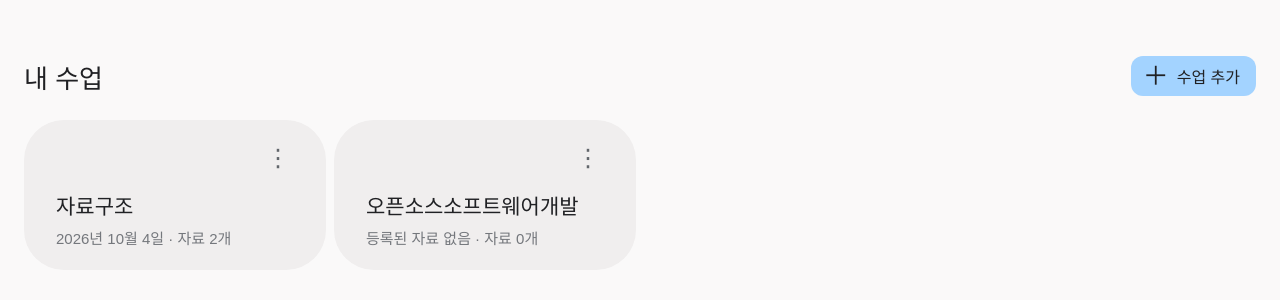
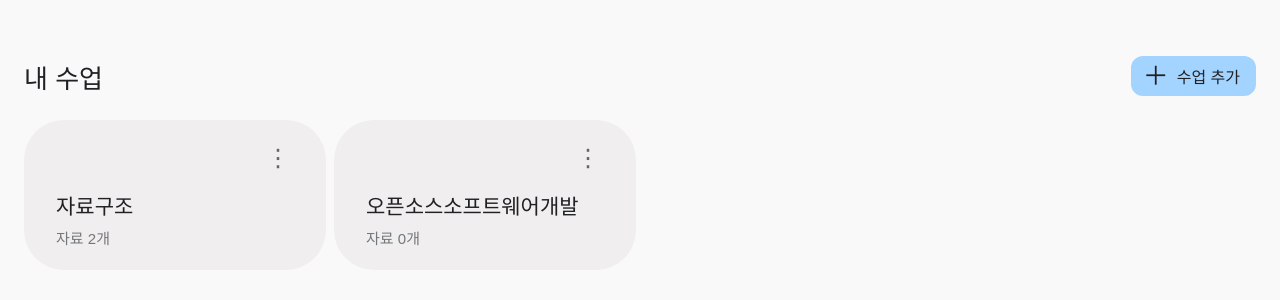
Before and after one commit to minmul07/main-branch, a React (Vite) app in the folder frontend/: page / in a window 1280 px wide. Shown: the top 300 px of the page. Built offline with nearby package versions, Linux system fonts and the light colour scheme.

Commit message:
feat: 각 과목 카드에 자료 개수만 나타나도록 변경

```diff
--- a/frontend/src/App.tsx
+++ b/frontend/src/App.tsx
@@ -77,12 +77,6 @@ function App() {
       <ul className="notebook-grid" aria-label="과목 목록">
         {subjects.map((subject) => {
           const documents = mockDocuments.filter((document) => document.subject_id === subject.id)
-          const latestUpload = documents.map((document) => document.uploaded_at).sort().at(-1)
-          const date = latestUpload
-            ? new Intl.DateTimeFormat('ko-KR', {
-                year: 'numeric', month: 'long', day: 'numeric', timeZone: 'Asia/Seoul',
-              }).format(new Date(latestUpload))
-            : '등록된 자료 없음'
 
           return (
             <li
@@ -118,7 +112,7 @@ function App() {
               </div>
               <div className="notebook-card-text">
                 <h2 title={subject.name}>{subject.name}</h2>
-                <p>{date}<span aria-hidden="true"> · </span>자료 {documents.length}개</p>
+                <p>자료 {documents.length}개</p>
               </div>
             </li>
           )
```
Also changed, not shown: 3 other files (tests, documents, lock files or other folders).
